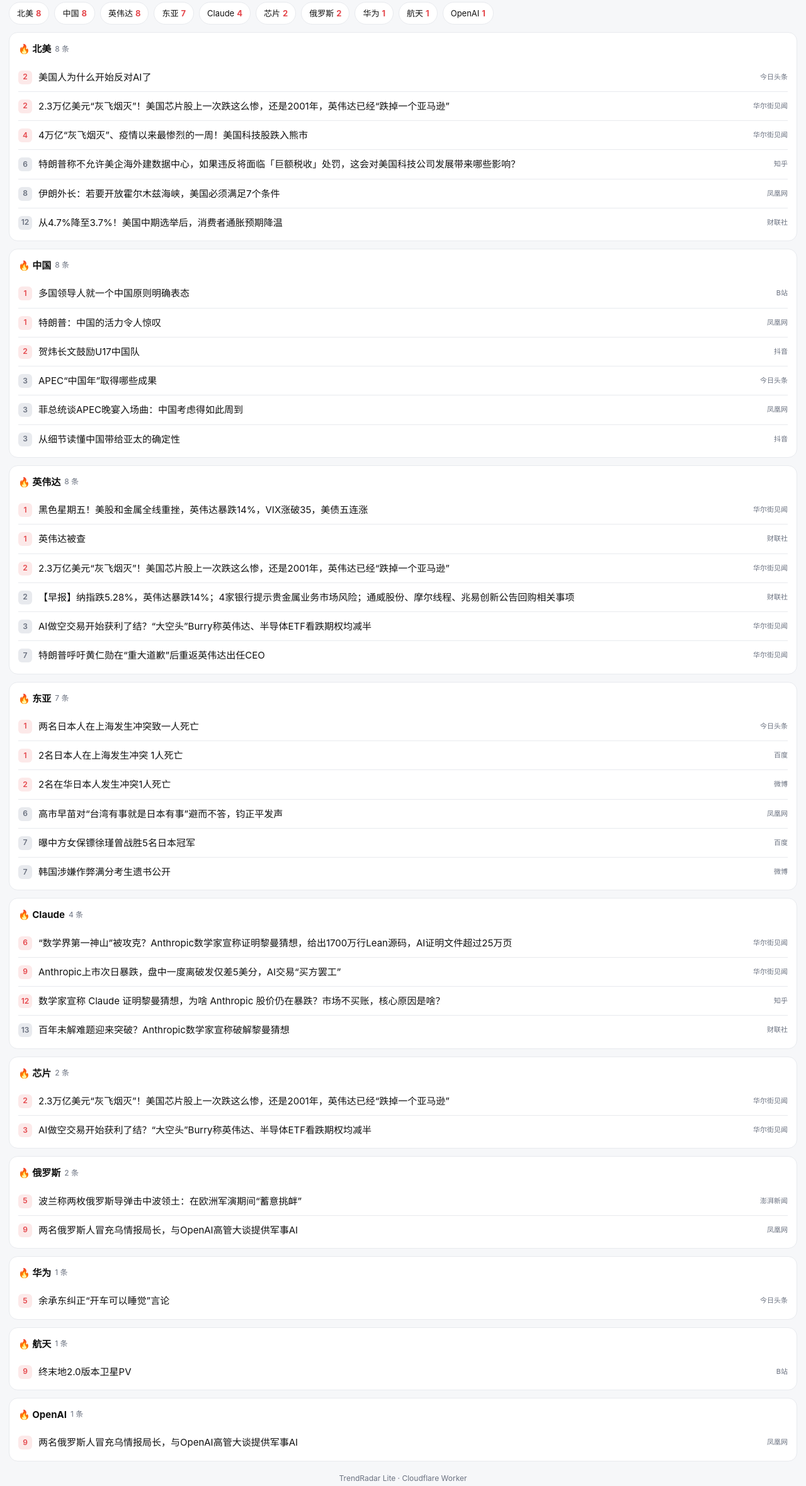
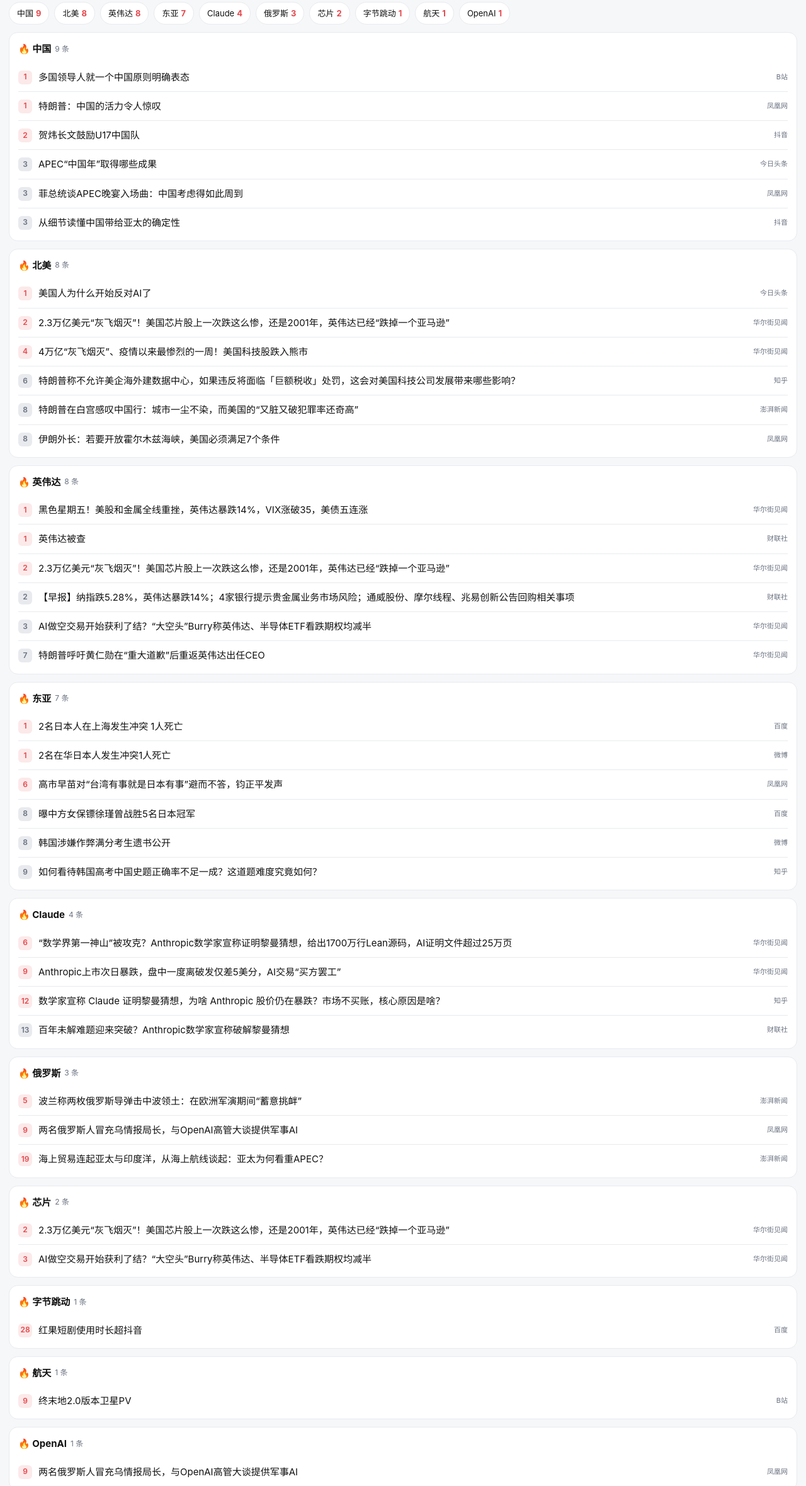
Before and after one commit to fs2106610346-bit/tr-pages, a plain HTML site: page index.html in a window 1280 px wide. Shown: the part 88-2448 px from the top of the page at 63% size. Drawn offline with Linux system fonts and the light colour scheme.

Commit message:
chore: 更新 2026-11-21 16:20 UTC 的热点页面

```diff
--- a/index.html
+++ b/index.html
@@ -38,50 +38,11 @@
 <body>
 <header>
   <h1>☀️ 早间热点</h1>
-  <div class="meta">2026-11-22 00:04 · 共 <b>40</b> 条 ｜ 平台 11/11</div>
+  <div class="meta">2026-11-22 00:20 · 共 <b>41</b> 条 ｜ 平台 11/11</div>
 </header>
-<nav><a class="chip" href="#g-%E5%8C%97%E7%BE%8E">北美<b>8</b></a><a class="chip" href="#g-%E4%B8%AD%E5%9B%BD">中国<b>8</b></a><a class="chip" href="#g-%E8%8B%B1%E4%BC%9F%E8%BE%BE">英伟达<b>8</b></a><a class="chip" href="#g-%E4%B8%9C%E4%BA%9A">东亚<b>7</b></a><a class="chip" href="#g-Claude">Claude<b>4</b></a><a class="chip" href="#g-%E8%8A%AF%E7%89%87">芯片<b>2</b></a><a class="chip" href="#g-%E4%BF%84%E7%BD%97%E6%96%AF">俄罗斯<b>2</b></a><a class="chip" href="#g-%E5%8D%8E%E4%B8%BA">华为<b>1</b></a><a class="chip" href="#g-%E8%88%AA%E5%A4%A9">航天<b>1</b></a><a class="chip" href="#g-OpenAI">OpenAI<b>1</b></a></nav>
-<section id="g-%E5%8C%97%E7%BE%8E">
-      <h2>🔥 北美 <em>8 条</em></h2>
-      <ol><li>
-        <a href="https://www.toutiao.com/trending/7710632433913171494/" target="_blank" rel="noopener">
-          <span class="rank">2</span>
-          <span class="txt">美国人为什么开始反对AI了</span>
-          <span class="src">今日头条</span>
-        </a>
-      </li><li>
-        <a href="https://wallstreetcn.com/articles/3786423" target="_blank" rel="noopener">
-          <span class="rank">2</span>
-          <span class="txt">2.3万亿美元“灰飞烟灭”！美国芯片股上一次跌这么惨，还是2001年，英伟达已经“跌掉一个亚马逊”</span>
-          <span class="src">华尔街见闻</span>
-        </a>
-      </li><li>
-        <a href="https://wallstreetcn.com/articles/3786414" target="_blank" rel="noopener">
-          <span class="rank">4</span>
-          <span class="txt">4万亿“灰飞烟灭”、疫情以来最惨烈的一周！美国科技股跌入熊市</span>
-          <span class="src">华尔街见闻</span>
-        </a>
-      </li><li>
-        <a href="https://www.zhihu.com/question/2107449650592445764" target="_blank" rel="noopener">
-          <span class="rank">6</span>
-          <span class="txt">特朗普称不允许美企海外建数据中心，如果违反将面临「巨额税收」处罚，这会对美国科技公司发展带来哪些影响？</span>
-          <span class="src">知乎</span>
-        </a>
-      </li><li>
-        <a href="https://news.ifeng.com/c/8yDuFfBVCyn" target="_blank" rel="noopener">
-          <span class="rank">8</span>
-          <span class="txt">伊朗外长：若要开放霍尔木兹海峡，美国必须满足7个条件</span>
-          <span class="src">凤凰网</span>
-        </a>
-      </li><li>
-        <a href="https://www.cls.cn/detail/2540614" target="_blank" rel="noopener">
-          <span class="rank">12</span>
-          <span class="txt">从4.7%降至3.7%！美国中期选举后，消费者通胀预期降温</span>
-          <span class="src">财联社</span>
-        </a>
-      </li></ol>
-    </section><section id="g-%E4%B8%AD%E5%9B%BD">
-      <h2>🔥 中国 <em>8 条</em></h2>
+<nav><a class="chip" href="#g-%E4%B8%AD%E5%9B%BD">中国<b>9</b></a><a class="chip" href="#g-%E5%8C%97%E7%BE%8E">北美<b>8</b></a><a class="chip" href="#g-%E8%8B%B1%E4%BC%9F%E8%BE%BE">英伟达<b>8</b></a><a class="chip" href="#g-%E4%B8%9C%E4%BA%9A">东亚<b>7</b></a><a class="chip" href="#g-Claude">Claude<b>4</b></a><a class="chip" href="#g-%E4%BF%84%E7%BD%97%E6%96%AF">俄罗斯<b>3</b></a><a class="chip" href="#g-%E8%8A%AF%E7%89%87">芯片<b>2</b></a><a class="chip" href="#g-%E5%AD%97%E8%8A%82%E8%B7%B3%E5%8A%A8">字节跳动<b>1</b></a><a class="chip" href="#g-%E8%88%AA%E5%A4%A9">航天<b>1</b></a><a class="chip" href="#g-OpenAI">OpenAI<b>1</b></a></nav>
+<section id="g-%E4%B8%AD%E5%9B%BD">
+      <h2>🔥 中国 <em>9 条</em></h2>
       <ol><li>
         <a href="https://search.bilibili.com/all?keyword=%E5%A4%9A%E5%9B%BD%E9%A2%86%E5%AF%BC%E4%BA%BA%E5%B0%B1%E4%B8%80%E4%B8%AA%E4%B8%AD%E5%9B%BD%E5%8E%9F%E5%88%99%E6%98%8E%E7%A1%AE%E8%A1%A8%E6%80%81" target="_blank" rel="noopener">
           <span class="rank">1</span>
@@ -117,6 +78,45 @@
           <span class="rank">3</span>
           <span class="txt">从细节读懂中国带给亚太的确定性</span>
           <span class="src">抖音</span>
+        </a>
+      </li></ol>
+    </section><section id="g-%E5%8C%97%E7%BE%8E">
+      <h2>🔥 北美 <em>8 条</em></h2>
+      <ol><li>
+        <a href="https://www.toutiao.com/trending/7710632433913171494/" target="_blank" rel="noopener">
+          <span class="rank">1</span>
+          <span class="txt">美国人为什么开始反对AI了</span>
+          <span class="src">今日头条</span>
+        </a>
+      </li><li>
+        <a href="https://wallstreetcn.com/articles/3786423" target="_blank" rel="noopener">
+          <span class="rank">2</span>
+          <span class="txt">2.3万亿美元“灰飞烟灭”！美国芯片股上一次跌这么惨，还是2001年，英伟达已经“跌掉一个亚马逊”</span>
+          <span class="src">华尔街见闻</span>
+        </a>
+      </li><li>
+        <a href="https://wallstreetcn.com/articles/3786414" target="_blank" rel="noopener">
+          <span class="rank">4</span>
+          <span class="txt">4万亿“灰飞烟灭”、疫情以来最惨烈的一周！美国科技股跌入熊市</span>
+          <span class="src">华尔街见闻</span>
+        </a>
+      </li><li>
+        <a href="https://www.zhihu.com/question/2107449650592445764" target="_blank" rel="noopener">
+          <span class="rank">6</span>
+          <span class="txt">特朗普称不允许美企海外建数据中心，如果违反将面临「巨额税收」处罚，这会对美国科技公司发展带来哪些影响？</span>
+          <span class="src">知乎</span>
+        </a>
+      </li><li>
+        <a href="https://m.thepaper.cn/newsDetail_forward_34526490" target="_blank" rel="noopener">
+          <span class="rank">8</span>
+          <span class="txt">特朗普在白宫感叹中国行：城市一尘不染，而美国的“又脏又破犯罪率还奇高”</span>
+          <span class="src">澎湃新闻</span>
+        </a>
+      </li><li>
+        <a href="https://news.ifeng.com/c/8yDuFfBVCyn" target="_blank" rel="noopener">
+          <span class="rank">8</span>
+          <span class="txt">伊朗外长：若要开放霍尔木兹海峡，美国必须满足7个条件</span>
+          <span class="src">凤凰网</span>
         </a>
       </li></ol>
     </section><section id="g-%E8%8B%B1%E4%BC%9F%E8%BE%BE">
@@ -161,20 +161,14 @@
     </section><section id="g-%E4%B8%9C%E4%BA%9A">
       <h2>🔥 东亚 <em>7 条</em></h2>
       <ol><li>
-        <a href="https://www.toutiao.com/trending/7710601674980593171/" target="_blank" rel="noopener">
-          <span class="rank">1</span>
-          <span class="txt">两名日本人在上海发生冲突致一人死亡</span>
-          <span class="src">今日头条</span>
-        </a>
-      </li><li>
         <a href="https://www.baidu.com/s?wd=2%E5%90%8D%E6%97%A5%E6%9C%AC%E4%BA%BA%E5%9C%A8%E4%B8%8A%E6%B5%B7%E5%8F%91%E7%94%9F%E5%86%B2%E7%AA%81+1%E4%BA%BA%E6%AD%BB%E4%BA%A1" target="_blank" rel="noopener">
           <span class="rank">1</span>
           <span class="txt">2名日本人在上海发生冲突 1人死亡</span>
           <span class="src">百度</span>
         </a>
       </li><li>
-        <a href="https://s.weibo.com/weibo?q=%232%E5%90%8D%E5%9C%A8%E5%8D%8E%E6%97%A5%E6%9C%AC%E4%BA%BA%E5%8F%91%E7%94%9F%E5%86%B2%E7%AA%811%E4%BA%BA%E6%AD%BB%E4%BA%A1%23&amp;t=31&amp;band_rank=2&amp;Refer=top" target="_blank" rel="noopener">
-          <span class="rank">2</span>
+        <a href="https://s.weibo.com/weibo?q=%232%E5%90%8D%E5%9C%A8%E5%8D%8E%E6%97%A5%E6%9C%AC%E4%BA%BA%E5%8F%91%E7%94%9F%E5%86%B2%E7%AA%811%E4%BA%BA%E6%AD%BB%E4%BA%A1%23&amp;t=31&amp;band_rank=1&amp;Refer=top" target="_blank" rel="noopener">
+          <span class="rank">1</span>
           <span class="txt">2名在华日本人发生冲突1人死亡</span>
           <span class="src">微博</span>
         </a>
@@ -186,15 +180,21 @@
         </a>
       </li><li>
         <a href="https://www.baidu.com/s?wd=%E6%9B%9D%E4%B8%AD%E6%96%B9%E5%A5%B3%E4%BF%9D%E9%95%96%E5%BE%90%E7%91%BE%E6%9B%BE%E6%88%98%E8%83%9C5%E5%90%8D%E6%97%A5%E6%9C%AC%E5%86%A0%E5%86%9B" target="_blank" rel="noopener">
-          <span class="rank">7</span>
+          <span class="rank">8</span>
           <span class="txt">曝中方女保镖徐瑾曾战胜5名日本冠军</span>
           <span class="src">百度</span>
         </a>
       </li><li>
-        <a href="https://s.weibo.com/weibo?q=%23%E9%9F%A9%E5%9B%BD%E6%B6%89%E5%AB%8C%E4%BD%9C%E5%BC%8A%E6%BB%A1%E5%88%86%E8%80%83%E7%94%9F%E9%81%97%E4%B9%A6%E5%85%AC%E5%BC%80%23&amp;t=31&amp;band_rank=7&amp;Refer=top" target="_blank" rel="noopener">
-          <span class="rank">7</span>
+        <a href="https://s.weibo.com/weibo?q=%23%E9%9F%A9%E5%9B%BD%E6%B6%89%E5%AB%8C%E4%BD%9C%E5%BC%8A%E6%BB%A1%E5%88%86%E8%80%83%E7%94%9F%E9%81%97%E4%B9%A6%E5%85%AC%E5%BC%80%23&amp;t=31&amp;band_rank=8&amp;Refer=top" target="_blank" rel="noopener">
+          <span class="rank">8</span>
           <span class="txt">韩国涉嫌作弊满分考生遗书公开</span>
           <span class="src">微博</span>
+        </a>
+      </li><li>
+        <a href="https://www.zhihu.com/question/2107440924695291008" target="_blank" rel="noopener">
+          <span class="rank">9</span>
+          <span class="txt">如何看待韩国高考中国史题正确率不足一成？这道题难度究竟如何？</span>
+          <span class="src">知乎</span>
         </a>
       </li></ol>
     </section><section id="g-Claude">
@@ -224,6 +224,27 @@
           <span class="src">财联社</span>
         </a>
       </li></ol>
+    </section><section id="g-%E4%BF%84%E7%BD%97%E6%96%AF">
+      <h2>🔥 俄罗斯 <em>3 条</em></h2>
+      <ol><li>
+        <a href="https://m.thepaper.cn/newsDetail_forward_34528112" target="_blank" rel="noopener">
+          <span class="rank">5</span>
+          <span class="txt">波兰称两枚俄罗斯导弹击中波领土：在欧洲军演期间“蓄意挑衅”</span>
+          <span class="src">澎湃新闻</span>
+        </a>
+      </li><li>
+        <a href="https://news.ifeng.com/c/8yERcDbJu27" target="_blank" rel="noopener">
+          <span class="rank">9</span>
+          <span class="txt">两名俄罗斯人冒充乌情报局长，与OpenAI高管大谈提供军事AI</span>
+          <span class="src">凤凰网</span>
+        </a>
+      </li><li>
+        <a href="https://m.thepaper.cn/newsDetail_forward_34529379" target="_blank" rel="noopener">
+          <span class="rank">19</span>
+          <span class="txt">海上贸易连起亚太与印度洋，从海上航线谈起：亚太为何看重APEC？</span>
+          <span class="src">澎湃新闻</span>
+        </a>
+      </li></ol>
     </section><section id="g-%E8%8A%AF%E7%89%87">
       <h2>🔥 芯片 <em>2 条</em></h2>
       <ol><li>
@@ -239,28 +260,13 @@
           <span class="src">华尔街见闻</span>
         </a>
       </li></ol>
-    </section><section id="g-%E4%BF%84%E7%BD%97%E6%96%AF">
-      <h2>🔥 俄罗斯 <em>2 条</em></h2>
+    </section><section id="g-%E5%AD%97%E8%8A%82%E8%B7%B3%E5%8A%A8">
+      <h2>🔥 字节跳动 <em>1 条</em></h2>
       <ol><li>
-        <a href="https://m.thepaper.cn/newsDetail_forward_34528112" target="_blank" rel="noopener">
-          <span class="rank">5</span>
-          <span class="txt">波兰称两枚俄罗斯导弹击中波领土：在欧洲军演期间“蓄意挑衅”</span>
-          <span class="src">澎湃新闻</span>
-        </a>
-      </li><li>
-        <a href="https://news.ifeng.com/c/8yERcDbJu27" target="_blank" rel="noopener">
-          <span class="rank">9</span>
-          <span class="txt">两名俄罗斯人冒充乌情报局长，与OpenAI高管大谈提供军事AI</span>
-          <span class="src">凤凰网</span>
-        </a>
-      </li></ol>
-    </section><section id="g-%E5%8D%8E%E4%B8%BA">
-      <h2>🔥 华为 <em>1 条</em></h2>
-      <ol><li>
-        <a href="https://www.toutiao.com/trending/7709417593496436786/" target="_blank" rel="noopener">
-          <span class="rank">5</span>
-          <span class="txt">余承东纠正“开车可以睡觉”言论</span>
-          <span class="src">今日头条</span>
+        <a href="https://www.baidu.com/s?wd=%E7%BA%A2%E6%9E%9C%E7%9F%AD%E5%89%A7%E4%BD%BF%E7%94%A8%E6%97%B6%E9%95%BF%E8%B6%85%E6%8A%96%E9%9F%B3" target="_blank" rel="noopener">
+          <span class="rank">28</span>
+          <span class="txt">红果短剧使用时长超抖音</span>
+          <span class="src">百度</span>
         </a>
       </li></ol>
     </section><section id="g-%E8%88%AA%E5%A4%A9">
```
